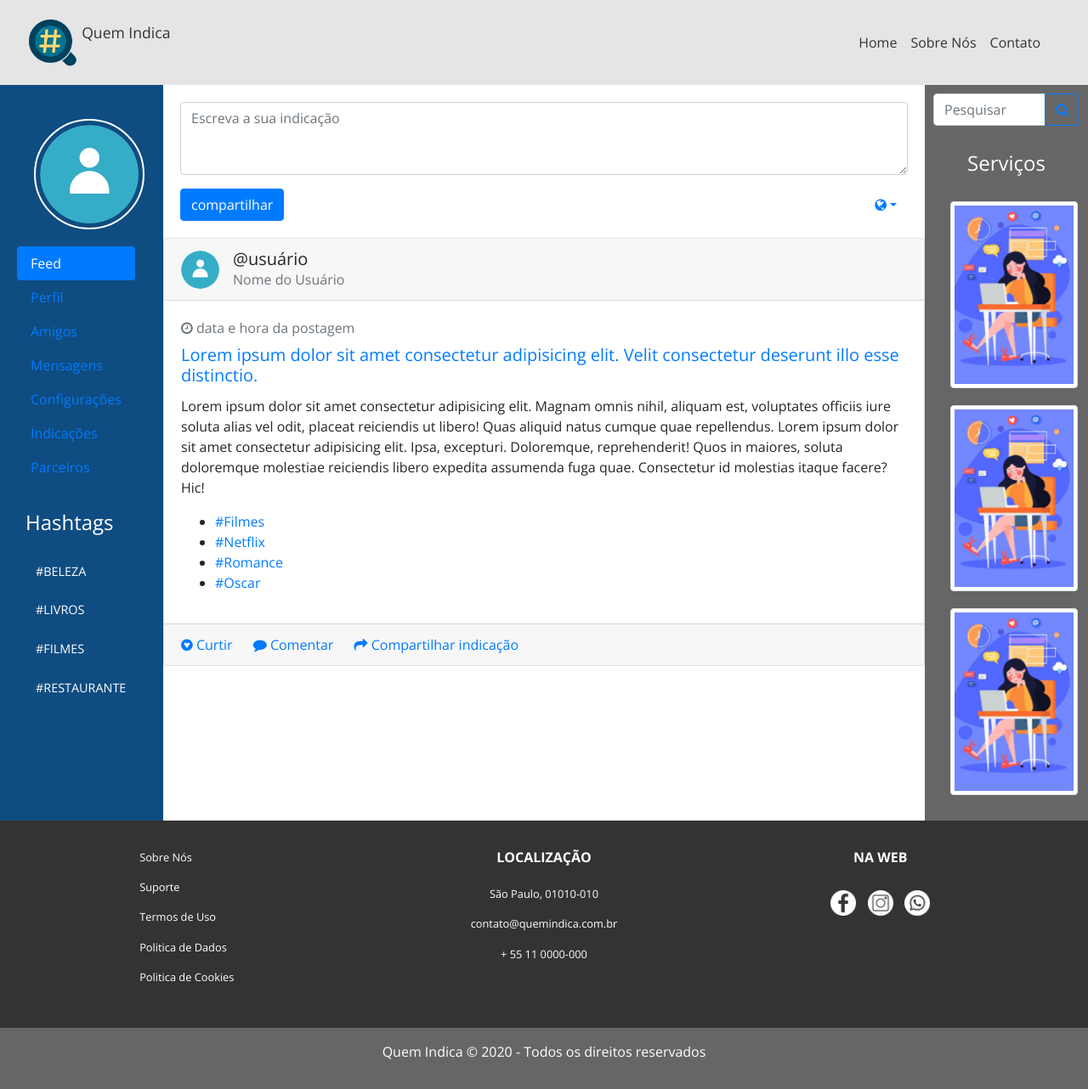
After one commit to Shyrles/QuemIndica, a PHP site: page /feed.php in a window 1280 px wide. The commit adds this page. Shown: the whole page at 85% size. Run offline with PHP 8.4, Linux system fonts and the light colour scheme; some libraries are stand-ins or nearby versions.

Commit message:
feed footer suporte - MILENA

```diff
--- /dev/null
+++ b/css/feed.css
@@ -0,0 +1,242 @@
+@import url('https://fonts.googleapis.com/css?family=Open+Sans:400,600,700&display=swap');
+
+* {
+    font-family: 'Open Sans', sans-serif;
+    box-sizing: border-box;
+}
+
+body {
+    margin: 0 auto;
+    width: 100%;
+    height: 100vh;
+    font-size: 20px;
+}
+
+.grid-container {
+    display: grid;
+    grid-template-columns: 15% 1fr 15%;
+    grid-template-rows: 100px 1fr 300px;
+    grid-template-areas: "header header header"
+                        "left main right"
+                        "left main right"
+                        "footer footer footer";
+    justify-content: center;
+}
+
+  /* SECTION HEADER */
+
+.header {
+    grid-area: header;
+    padding: 2em;
+    background-color: #e5e5e5;
+    display: flex;
+    justify-content: space-between;
+    align-items: center;
+}
+
+.header h1 {
+    display: inline;
+    vertical-align: middle;
+    margin: 0px 5px;
+    color: #333;
+    font-weight: bold;
+    font-size: 1em;
+}
+
+.header ul li {
+    margin: 0px;
+    list-style-type: none;
+    display: inline;
+    font-size: 1em;
+}
+
+.header ul li a {
+    padding: 12px;
+    color: #333;
+    text-decoration: none;
+}
+
+.header ul li a:hover {
+    color: #0f4c81;
+    font-weight: bold;
+    font-size: 1em;
+}
+
+.isotipo {
+    width: 60px;
+}
+
+
+#logo a {
+    text-decoration: none;
+    color: #333;
+    font-size: 1.1em;
+}
+
+#logo a:hover {
+    color: #333;
+}
+
+/* SECTION FOOTER */
+
+.footer {
+    grid-area: footer;
+    padding: 10px;
+    background-color: #333;
+    color: #fff;
+    font-size: 0.8em;
+    display: inline-block;
+}
+
+.footer ul li {
+    margin: 0px;
+    list-style-type: none;
+    display: inline;
+    font-size: 1em;
+}
+
+.footer ul li a {
+    color: #ffffff;
+    text-decoration: none;
+}
+
+.footer ul li a:hover {
+    color: #e5e5e5;
+    text-decoration: none;
+    font-weight: bold;
+}
+
+.footer img {
+    width: 30px;
+    margin: 5px;
+}
+
+.footer h6 {
+    text-align: center;
+}
+
+.endereco {
+    text-align: center;
+}
+
+.copyright {
+    color: #fff;
+    background-color: #666;
+    text-align: center;
+    width: 100%;
+}
+
+.copyright p {
+    font-size: 1em;
+}
+
+/* SECTION ASIDE-LEFT */
+
+.left {
+    grid-area: left;
+    background-color: #0f4c81;
+    padding: 20px;
+}
+
+#usuario img {
+    width: 130px;
+    margin: 20px;
+    display: flex;
+    flex-direction: column;
+    align-items: center;
+    border-radius: 60%;
+}
+
+#sombra {
+    border: 2px #fff solid;
+    padding: 5px;
+}
+
+#explorar {
+    text-align: left;
+    color: #fff;
+    padding: 10px;
+}
+
+#explorar h4 {
+    padding: 10px 0px;
+    margin: 10px 0px;
+}
+
+#explorar ul li {
+    margin: 0px;
+    list-style-type: none;
+}
+
+#explorar ul li a {
+    padding: 12px;
+    color: #ffffff;
+    text-decoration: none;
+    font-size: 0.9em;
+}
+
+#explorar ul li a:hover {
+    color: #007592;
+    font-weight: bold;
+}
+
+  /* SECTION ASIDE-RIGHT */
+
+.right {
+    grid-area: right;
+    background-color: #666;
+    display: flex;
+    flex-direction: column;
+    align-items: center;
+    padding: 10px;
+}
+
+.right h4 {
+    padding: 10px 0px;
+    margin: 10px 0px;
+    color: #fff;
+    text-align: center;
+}
+
+#cards-servicos {
+    padding: 10px;
+}
+
+#cards-servicos img {
+    width: 150px;
+    margin: 10px;
+}
+
+
+  /* SECTION CONTEÚDO */
+
+.main {
+    grid-area: main;
+    background-color: #ffffff;
+    /* height: calc(100vh - 380px); */
+}
+
+.hashtags {
+    display: flex;
+}
+
+#hashtags ul li {
+    margin: 0px;
+    list-style-type: none;
+}
+
+#hashtags ul li a {
+    padding: 12px;
+    color: #ffffff;
+    text-decoration: none;
+    font-size: 0.9em;
+    background-color: #666;
+    margin: 2px;
+    padding: 1px;
+    border-radius: 20px;
+}
+
+#hashtags ul li a:hover {
+    color: #007592;
+    font-weight: bold;
+}
--- a/faq.php
+++ b/faq.php
@@ -15,7 +15,7 @@
 
 <body>
 
-    <?= require_once ("header_log.php"); ?>
+    <?php require_once ("header_log.php"); ?>
 
     <section class="banner_cinza">
 
@@ -163,7 +163,7 @@
         </div>
     </section>
 
-<?= require_once ("footer.php");?>
+<?php require_once ("footer.php");?>
 
     <!-- Optional JavaScript -->
     <!-- jQuery first, then Popper.js, then Bootstrap JS -->
--- /dev/null
+++ b/feed.php
@@ -0,0 +1,228 @@
+<!DOCTYPE html>
+<html lang="pt-br">
+<head>
+    <meta charset="UTF-8">
+    <meta name="viewport" content="width=device-width, initial-scale=1.0">
+    <title>Feed - Quem Indica</title>
+
+    <link rel="stylesheet" href="css/feed.css">
+    <link rel="stylesheet" href="https://stackpath.bootstrapcdn.com/bootstrap/4.3.1/css/bootstrap.min.css">
+    <link href="//maxcdn.bootstrapcdn.com/bootstrap/4.1.1/css/bootstrap.min.css" rel="stylesheet" id="bootstrap-css">
+
+    <link href="https://stackpath.bootstrapcdn.com/font-awesome/4.7.0/css/font-awesome.min.css" rel="stylesheet" integrity="sha384-wvfXpqpZZVQGK6TAh5PVlGOfQNHSoD2xbE+QkPxCAFlNEevoEH3Sl0sibVcOQVnN"
+        crossorigin="anonymous">
+
+    <link rel="shortcut icon" href="imagens/logo_icon.svg" type="image/x-icon">
+</head>
+<body>
+
+
+<div class="grid-container">
+    <!-- HEADER -->
+
+    <header class="header">
+                <div id="logo">
+                    <img src="imagens/logo-quem-indica.png" class="d-inline-block align-top isotipo" alt="Logo Quem Indica">
+                    <a class="navbar-brand marca-nome" href="#">Quem Indica</a>
+                </div>
+
+
+
+                <div class="menu">
+                    <nav class="navbar navbar-expand-lg">
+                        <button class="navbar-toggler" type="button" data-toggle="collapse" data-target="#navbarTogglerDemo03" aria-controls="navbarTogglerDemo03" aria-expanded="false" aria-label="Alterna navegação">
+                        <span class="navbar-toggler-icon"></span>
+                        </button>
+
+                        <div class="collapse navbar-collapse" id="navbarTogglerDemo03">
+                            <ul class="navbar-nav mr-auto mt-2 mt-lg-0">
+                                <li class="nav-item active"><a class="nav-link" href="#">Home <span class="sr-only">(Página atual)</span></a></li>
+                                <li class="nav-item"><a class="nav-link" href="#">Sobre Nós</a></li>
+                                <li class="nav-item"><a class="nav-link" href="#">Contato</a></li>
+                            </ul>
+                        </div>
+                    </nav>
+                </div>
+    </header>
+
+<!-- ASIDE ESQUERDO-->
+
+    <aside class="left">
+        <div id="usuario">
+        <img src="imagens/usuario.png" alt="foto teste usuário" id="sombra">
+        </div>
+
+            <div class="row">
+                <div class="col-3">
+                <div class="nav flex-column nav-pills" id="v-pills-tab" role="tablist" aria-orientation="vertical">
+                <a class="nav-link active" id="v-pills-feed-tab" data-toggle="pill" href="#" role="tab" aria-controls="v-pills-feed" aria-selected="true">Feed</a>
+                <a class="nav-link" id="v-pills-profile-tab" data-toggle="pill" href="#" role="tab" aria-controls="v-pills-profile" aria-selected="false">Perfil</a>
+                <a class="nav-link" id="v-pills-amigos-tab" data-toggle="pill" href="#" role="tab" aria-controls="v-pills-amigos" aria-selected="false">Amigos</a>
+                <a class="nav-link" id="v-pills-messages-tab" data-toggle="pill" href="#" role="tab" aria-controls="v-pills-messages" aria-selected="false">Mensagens</a>
+                <a class="nav-link" id="v-pills-settings-tab" data-toggle="pill" href="#" role="tab" aria-controls="v-pills-settings" aria-selected="false">Configurações</a>
+                <a class="nav-link" id="v-pills-indicacoes-tab" data-toggle="pill" href="#" role="tab" aria-controls="v-pills-indicacoes" aria-selected="false">Indicações</a>
+                <a class="nav-link" id="v-pills-parceiros-tab" data-toggle="pill" href="#" role="tab" aria-controls="v-pills-parceiros" aria-selected="false">Parceiros</a>
+                </div>
+                </div>
+            </div>
+
+                <div class="col-9">
+                    <div class="tab-content" id="v-pills-tabContent">
+                        <div class="tab-pane fade show active" id="v-pills-feed" role="tabpanel" aria-labelledby="v-pills-feed-tab"></div>
+                        <div class="tab-pane fade" id="v-pills-profile" role="tabpanel" aria-labelledby="v-pills-profile-tab"></div>
+                        <div class="tab-pane fade" id="v-pills-amigos" role="tabpanel" aria-labelledby="v-pills-amigos-tab"></div>
+                        <div class="tab-pane fade" id="v-pills-messages" role="tabpanel" aria-labelledby="v-pills-messages-tab"></div>
+                        <div class="tab-pane fade" id="v-pills-settings" role="tabpanel" aria-labelledby="v-pills-settings-tab"></div>
+                        <div class="tab-pane fade" id="v-pills-indicaces" role="tabpanel" aria-labelledby="v-pills-indicacoes-tab"></div>
+                        <div class="tab-pane fade" id="v-pills-parceiros" role="tabpanel" aria-labelledby="v-pills-parceiros-tab"></div>
+                    </div>
+                </div>
+
+            <div id="explorar">
+            <h4>Hashtags</h4>
+                <ul class="nav flex-column">
+                    <li class="nav-item"><a class="nav-link" href="#">#BELEZA</a></li>
+                    <li class="nav-item"><a class="nav-link" href="#">#LIVROS</a></li>
+                    <li class="nav-item"><a class="nav-link" href="#">#FILMES</a></a></li>
+                    <li class="nav-item"><a class="nav-link" href="#">#RESTAURANTE</a></li>
+                </ul>
+            </div>
+    </aside>
+
+<!-- ASIDE DIREITO -->
+
+    <aside class="right">
+
+                <form class="form-inline">
+                    <div class="input-group">
+                            <input type="text" class="form-control" aria-label="Recipient's username" aria-describedby="button-addon2" placeholder="Pesquisar">
+                        <div class="input-group-append">
+                            <button class="btn btn-outline-primary" type="button" id="button-addon2">
+                                <i class="fa fa-search"></i>
+                            </button>
+                        </div>
+                    </div>
+                </form>
+
+                <div id="cards-servicos">
+                <h4>Serviços</h4>
+
+                    <div class="card-1">
+                        <img src="imagens/card-teste-servico.jpg" alt="Imagem de capa do card" class="img-thumbnail img-fluid">
+                    </div>
+
+                    <div class="card-2">
+                        <img src="imagens/card-teste-servico.jpg" alt="Imagem de capa do card" class="img-thumbnail img-fluid">
+                    </div>
+
+                    <div class="card-3">
+                        <img src="imagens/card-teste-servico.jpg" alt="Imagem de capa do card" class="img-thumbnail img-fluid">
+                    </div>
+                </div>
+    </aside>
+
+<!-- CONTEUDO -->
+
+            <main class="main">
+
+            <div class="container-fluid gedf-wrapper">
+                <div class="row">
+
+                    <div class="card-body">
+
+                        <div class="tab-content" id="myTabContent">
+                            <div class="tab-pane fade show active" id="posts" role="tabpanel" aria-labelledby="posts-tab">
+                                <div class="form-group">
+                                    <label class="sr-only" for="message">post</label>
+                                    <textarea class="form-control" id="message" rows="3" placeholder="Escreva a sua indicação"></textarea>
+                                </div>
+                            </div>
+                        </div>
+
+                        <div class="btn-toolbar justify-content-between">
+                            <div class="btn-group">
+                                <button type="submit" class="btn btn-primary">compartilhar</button>
+                            </div>
+                            <div class="btn-group">
+                                <button id="btnGroupDrop1" type="button" class="btn btn-link dropdown-toggle" data-toggle="dropdown" aria-haspopup="true" aria-expanded="false"><i class="fa fa-globe"></i></button>
+                            </div>
+
+                            <div class="dropdown-menu dropdown-menu-right" aria-labelledby="btnGroupDrop1">
+                                <a class="dropdown-item" href="#"><i class="fa fa-globe"></i>Público</a>
+                                <a class="dropdown-item" href="#"><i class="fa fa-users"></i>Amigos</a>
+                            </div>
+                        </div>
+
+                    </div>
+
+                <!-- EXEMPLO POSTAGEM -->
+                <div class="card gedf-card">
+                    <div class="card-header">
+                        <div class="d-flex justify-content-between align-items-center">
+                            <div class="d-flex justify-content-between align-items-center">
+
+                                <div class="mr-2">
+                                    <img class="rounded-circle" width="45" src="../quem-indica/imagens/usuario.png" alt="">
+                                </div>
+                                <div class="ml-2">
+                                    <div class="h5 m-0">@usuário</div>
+                                    <div class="h7 text-muted">Nome do Usuário</div>
+                                </div>
+
+                            </div>
+                        <div>
+                    </div>
+                </div>
+            </div>
+                    <div class="card-body">
+                        <div class="text-muted h7 mb-2"> <i class="fa fa-clock-o"></i> data e hora da postagem</div>
+
+                            <a class="card-link" href="#">
+                            <h5 class="card-title"> Lorem ipsum dolor sit amet consectetur adipisicing elit. Velit consectetur
+                                deserunt illo esse distinctio.
+                            </h5>
+                            </a>
+
+                            <p class="card-text">
+                            Lorem ipsum dolor sit amet consectetur adipisicing elit. Magnam omnis nihil, aliquam est, voluptates officiis iure soluta
+                            alias vel odit, placeat reiciendis ut libero! Quas aliquid natus cumque quae repellendus. Lorem
+                            ipsum dolor sit amet consectetur adipisicing elit. Ipsa, excepturi. Doloremque, reprehenderit!
+                            Quos in maiores, soluta doloremque molestiae reiciendis libero expedita assumenda fuga quae.
+                            Consectetur id molestias itaque facere? Hic!
+                            </p>
+
+                            <div class="hashtags">
+                                <ul>
+								    <li><a href="#" title="">#Filmes</a></li>
+								    <li><a href="#" title="">#Netflix</a></li>
+								    <li><a href="#" title="">#Romance</a></li>
+								    <li><a href="#" title="">#Oscar</a></li>
+                                </ul>
+                            </div>
+                            </div>
+
+
+                            <div class="card-footer">
+                                <a href="#" class="card-link"><i class="fa fa-gittip"></i> Curtir</a>
+                                <a href="#" class="card-link"><i class="fa fa-comment"></i> Comentar</a>
+                                <a href="#" class="card-link"><i class="fa fa-mail-forward"></i> Compartilhar indicação</a>
+                            </div>
+                    </div>
+                </div>
+        </main>
+
+
+            <?php require_once ("footer.php");?>
+
+
+
+
+    <script src="https://code.jquery.com/jquery-3.4.1.slim.min.js"integrity="sha256-pasqAKBDmFT4eHoN2ndd6lN370kFiGUFyTiUHWhU7k8=" crossorigin="anonymous"></script>
+    <script src="https://stackpath.bootstrapcdn.com/bootstrap/4.3.1/js/bootstrap.min.js"></script>
+
+    <script src="//maxcdn.bootstrapcdn.com/bootstrap/4.1.1/js/bootstrap.min.js"></script>
+    <script src="//cdnjs.cloudflare.com/ajax/libs/jquery/3.2.1/jquery.min.js"></script>
+    <script src="https://cdnjs.cloudflare.com/ajax/libs/popper.js/1.14.3/umd/popper.min.js" integrity="sha384-ZMP7rVo3mIykV+2+9J3UJ46jBk0WLaUAdn689aCwoqbBJiSnjAK/l8WvCWPIPm49" crossorigin="anonymous"></script>
+
+</body>
+</html>
--- /dev/null
+++ b/footer.php
@@ -0,0 +1,38 @@
+<footer class="page-footer footer">
+
+        <div class="container text-center text-md-left">
+            <div class="row">
+
+                <div class="col-md-2 col-lg-2 mx-auto my-md-4 my-0 mt-4 mb-1">
+                    <ul class="list-unstyled">
+                        <li><p><a href="#!">Sobre Nós</a></p></li>
+                        <li><p><a href="#!">Suporte</a></p></li>
+                        <li><p><a href="#!">Termos de Uso</a></p></li>
+                        <li><p><a href="#!">Politica de Dados</a></p></li>
+                        <li><p><a href="#!">Politica de Cookies</a></p></li>
+                    </ul>
+                </div>
+
+                <div class="col-md-4 col-lg-3 mx-auto my-md-4 my-0 mt-4 mb-1">
+                    <h6 class="font-weight-bold text-uppercase mb-4">Localização</h6>
+                    <ul class="list-unstyled endereco">
+                        <li><p> São Paulo, 01010-010</p></li>
+                        <li><p> contato@quemindica.com.br</p></li>
+                        <li><p> + 55 11 0000-000</p></li>
+                    </ul>
+                </div>
+
+                <div class="col-md-2 col-lg-2 text-center mx-auto my-4">
+                <h6 class="font-weight-bold text-uppercase mb-4">Na Web</h6>
+                    <a href="https://www.facebook.com" target="_blank"><img src="imagens/facebook.png" alt="Facebook"></a>
+                    <a href="https://www.instagram.com" target="_blank"><img src="imagens/instagram.png" alt="Instagram"></a>
+                    <a href="https://wa.me/5511900000000" target="_blank"><img src="imagens/whatsapp.png" alt="Whatsapp"></a>
+                </div>
+        </div>
+    </div>
+
+    </footer>
+</div>
+            <div class="footer-copyright text-center py-3 copyright">
+                <p>Quem Indica &copy; <?php echo date("Y"); ?> - Todos os direitos reservados</p>
+            </div>
--- a/index.php
+++ b/index.php
@@ -14,7 +14,7 @@
 </head>
 
 <body>
-    <?= require_once ("header_deslog.php"); ?>
+    <?php require_once ("header_deslog.php"); ?>
 
 
     <section class="banner_top">
@@ -127,7 +127,7 @@
     </section>
 
 
-<?= require_once ("footer.php"); ?>
+<?php require_once ("footer.php"); ?>
 
     <!-- Optional JavaScript -->
     <!-- jQuery first, then Popper.js, then Bootstrap JS -->
```
Also changed, not shown: css/estilo.css (+47 -8 lines), css/suporte.css (added, +112 -0 lines), suporte.php (added, +46 -0 lines), imagens/banner-servico.jpg (added), imagens/card-teste-servico.jpg (added), imagens/facebook.png, imagens/instagram.png (added), imagens/logo-quem-indica.png (added), imagens/usuario.png (added), imagens/whatsapp.png (added).
